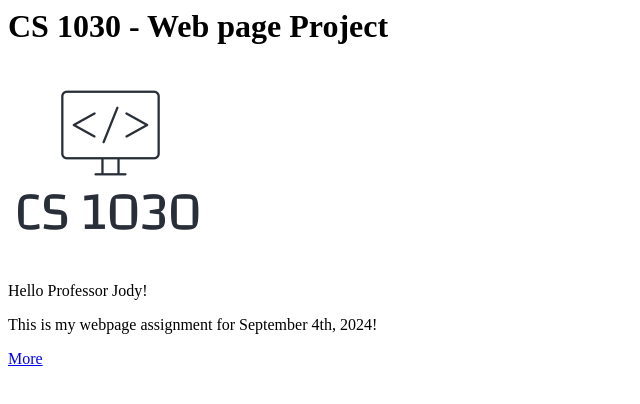
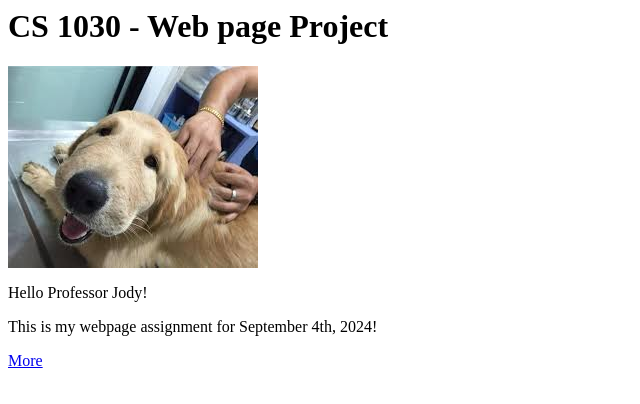
Before and after one commit to trklenk01/assignment-one, a plain HTML site: page index.html in a window 1280 px wide. Shown: the whole page, without its empty margins (0-640 px from the left). Drawn offline with Linux system fonts and the light colour scheme.

Commit message:
Update index.html
Added funny picture :)

```diff
--- a/index.html
+++ b/index.html
@@ -7,7 +7,7 @@
   <body>
     <!-- Replace the lines in this body with your content. -->
     <h1>CS 1030 - Web page Project</h1>
-    <img src="logo.png">
+    <img src="images.jpg">
     <p>Hello Professor Jody!</p>
     <p>This is my webpage assignment for September 4th, 2024!</p>
     <p><a href="secondpage.html">More</a></p>
```
